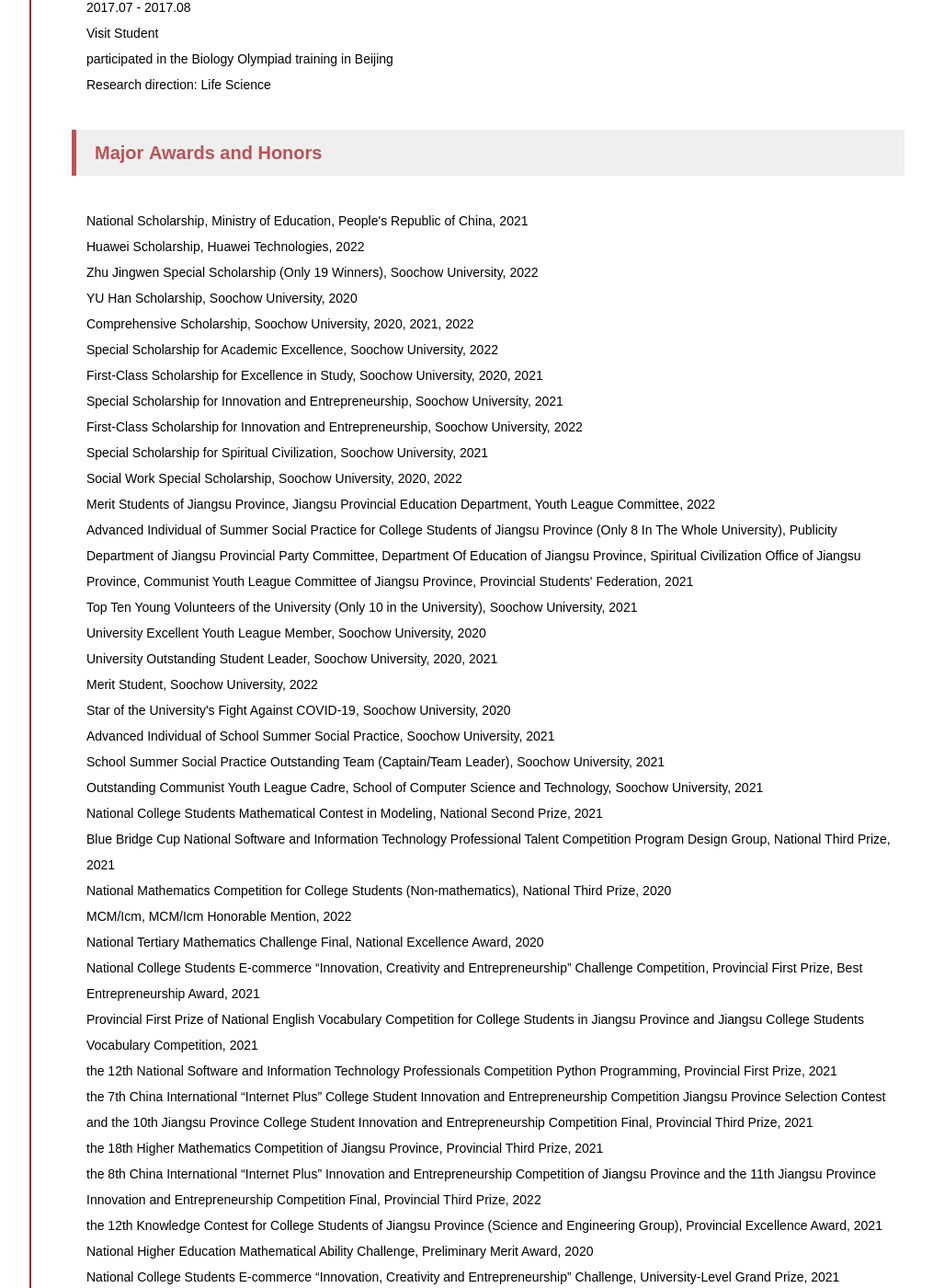
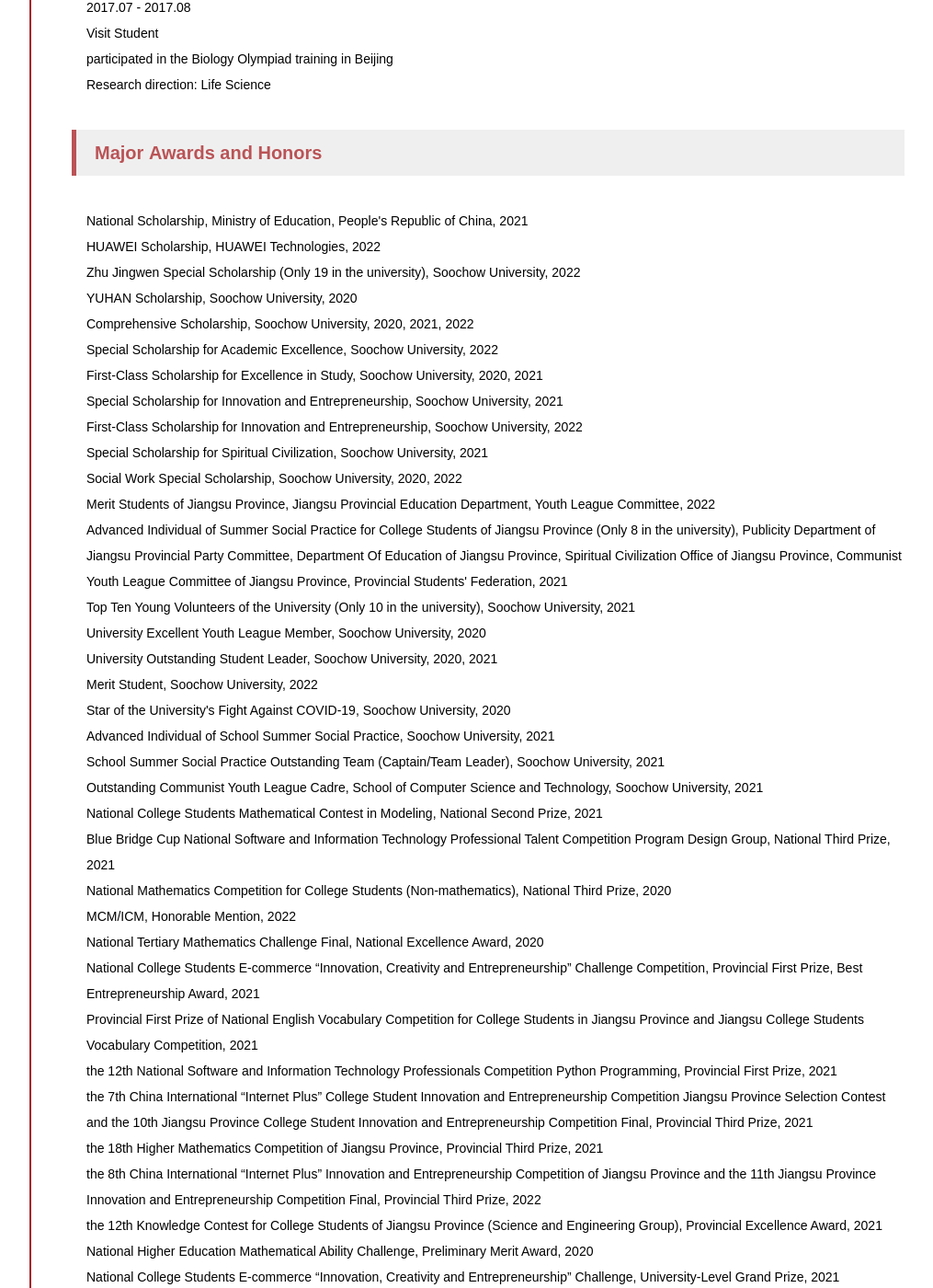
Before and after one commit to perfectboy666/perfectboy666.github.io, a Jekyll site: the page NIHDS/Tongyue Shi-NIHDS.html, which Jekyll copies as it is, in a window 1280 px wide and 1400 px high, scrolled down 1876 px. Shown: the whole window at 92% size, without its empty margins (211-1226 px from the left). Built offline with Jekyll 4.4.1, drawn with Linux system fonts in a browser that asks for light colours; nearby versions of some CDN libraries; library files that are not in the unit come from our copies.

Commit message:
Update Tongyue Shi-NIHDS.html

```diff
--- a/NIHDS/Tongyue Shi-NIHDS.html
+++ b/NIHDS/Tongyue Shi-NIHDS.html
@@ -311,9 +311,9 @@
                   <p>National Middle School Mathematics League, Jiangsu Division, Provincial second prize, 2018</p> -->
 
                   <P>National Scholarship, Ministry of Education, People's Republic of China, 2021</P>
-                  <P>Huawei Scholarship, Huawei Technologies, 2022</P>
-                  <P>Zhu Jingwen Special Scholarship (Only 19 Winners), Soochow University, 2022</P>
-                  <P>YU Han Scholarship, Soochow University, 2020</P>
+                  <P>HUAWEI Scholarship, HUAWEI Technologies, 2022</P>
+                  <P>Zhu Jingwen Special Scholarship (Only 19 in the university), Soochow University, 2022</P>
+                  <P>YUHAN Scholarship, Soochow University, 2020</P>
                   <P>Comprehensive Scholarship, Soochow University, 2020, 2021, 2022</P>
                   <P>Special Scholarship for Academic Excellence, Soochow University, 2022</P>
                   <P>First-Class Scholarship for Excellence in Study, Soochow University, 2020, 2021</P>
@@ -323,11 +323,10 @@
                   <P>Social Work Special Scholarship, Soochow University, 2020, 2022</P>
                   <P>Merit Students of Jiangsu Province, Jiangsu Provincial Education Department, Youth League
                     Committee, 2022</P>
-                  <P>Advanced Individual of Summer Social Practice for College Students of Jiangsu Province (Only 8 In
-                    The Whole University), Publicity Department of Jiangsu Provincial Party Committee, Department Of
+                  <P>Advanced Individual of Summer Social Practice for College Students of Jiangsu Province (Only 8 in the university), Publicity Department of Jiangsu Provincial Party Committee, Department Of
                     Education of Jiangsu Province, Spiritual Civilization Office of Jiangsu Province, Communist Youth
                     League Committee of Jiangsu Province, Provincial Students' Federation, 2021</P>
-                  <P>Top Ten Young Volunteers of the University (Only 10 in the University), Soochow University, 2021
+                  <P>Top Ten Young Volunteers of the University (Only 10 in the university), Soochow University, 2021
                   </P>
                   <P>University Excellent Youth League Member, Soochow University, 2020</P>
                   <P>University Outstanding Student Leader, Soochow University, 2020, 2021</P>
@@ -342,7 +341,7 @@
                     Program Design Group, National Third Prize, 2021</P>
                   <P>National Mathematics Competition for College Students (Non-mathematics), National Third Prize, 2020
                   </P>
-                  <P>MCM/Icm, MCM/Icm Honorable Mention, 2022</P>
+                  <P>MCM/ICM, Honorable Mention, 2022</P>
                   <P>National Tertiary Mathematics Challenge Final, National Excellence Award, 2020</P>
                   <P>National College Students E-commerce “Innovation, Creativity and Entrepreneurship” Challenge
                     Competition, Provincial First Prize, Best Entrepreneurship Award, 2021</P>
```
